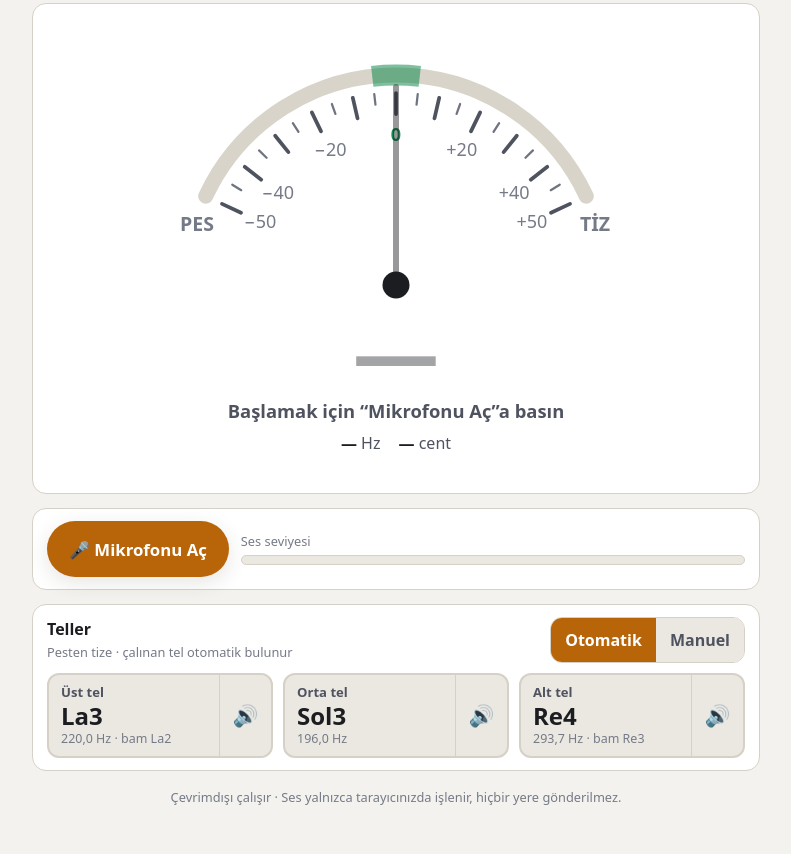
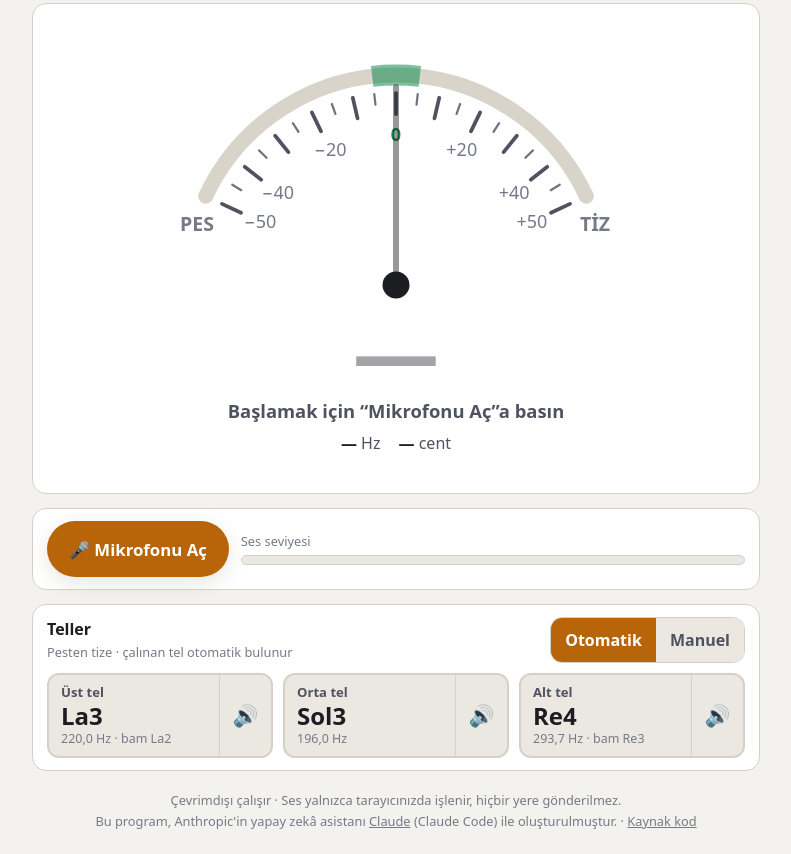
Before and after one commit to farukduzenli61/baglama-tuner, a plain HTML site: page index.html in a window 1280 px wide. Shown: the part 410-1264 px from the top of the page, without its empty margins (244-1035 px from the left). Before the commit the page ends 1237 px from the top, so only its background shows below. Drawn offline with Linux system fonts and the light colour scheme.

Commit message:
Sayfaya Claude ile oluşturulduğu bilgisini ekle
Alt bilgiye Claude (Claude Code) notu ve kaynak kod bağlantısı,
README'ye "Hakkında" bölümü eklendi.

Co-Authored-By: Claude Opus 5.5 <noreply@anthropic.com>

```diff
--- a/css/style.css
+++ b/css/style.css
@@ -515,6 +515,9 @@ details.settings[open] > summary::before { transform: rotate(90deg); }
   color: var(--text-3);
   padding-top: 4px;
 }
+.footer p { margin: 0.25em 0; }
+.footer a { color: inherit; text-decoration: underline; }
+.footer a:hover { color: var(--accent); }
 
 @media (prefers-reduced-motion: reduce) {
   * { transition: none !important; }
--- a/js/ui.js
+++ b/js/ui.js
@@ -336,7 +336,15 @@
     // Ekran okuyucu duyuruları
     els.live = el('div', { className: 'visually-hidden', 'aria-live': 'polite', 'aria-atomic': 'true', id: 'live' });
 
-    var footer = el('footer', { className: 'footer', text: 'Çevrimdışı çalışır · Ses yalnızca tarayıcınızda işlenir, hiçbir yere gönderilmez.' });
+    var footer = el('footer', { className: 'footer' }, [
+      el('p', { text: 'Çevrimdışı çalışır · Ses yalnızca tarayıcınızda işlenir, hiçbir yere gönderilmez.' }),
+      el('p', { className: 'footer-credit' }, [
+        'Bu program, Anthropic\'in yapay zekâ asistanı ',
+        el('a', { href: 'https://claude.ai', target: '_blank', rel: 'noopener', text: 'Claude' }),
+        ' (Claude Code) ile oluşturulmuştur. · ',
+        el('a', { href: 'https://github.com/farukduzenli61/baglama-tuner', target: '_blank', rel: 'noopener', text: 'Kaynak kod' })
+      ])
+    ]);
 
     appendChildren(root, [top, selectors, els.settings, els.message, els.tuner, mic, strings, footer, els.live]);
     setMicState('idle');
```
Also changed, not shown: 1 other file.
